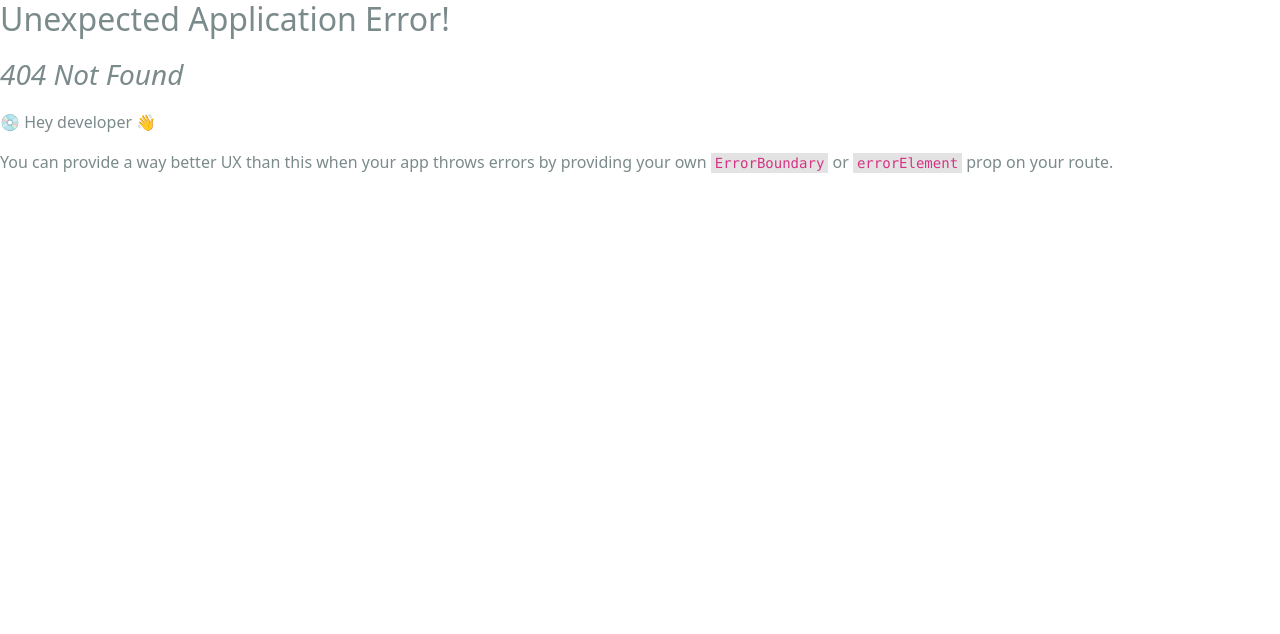
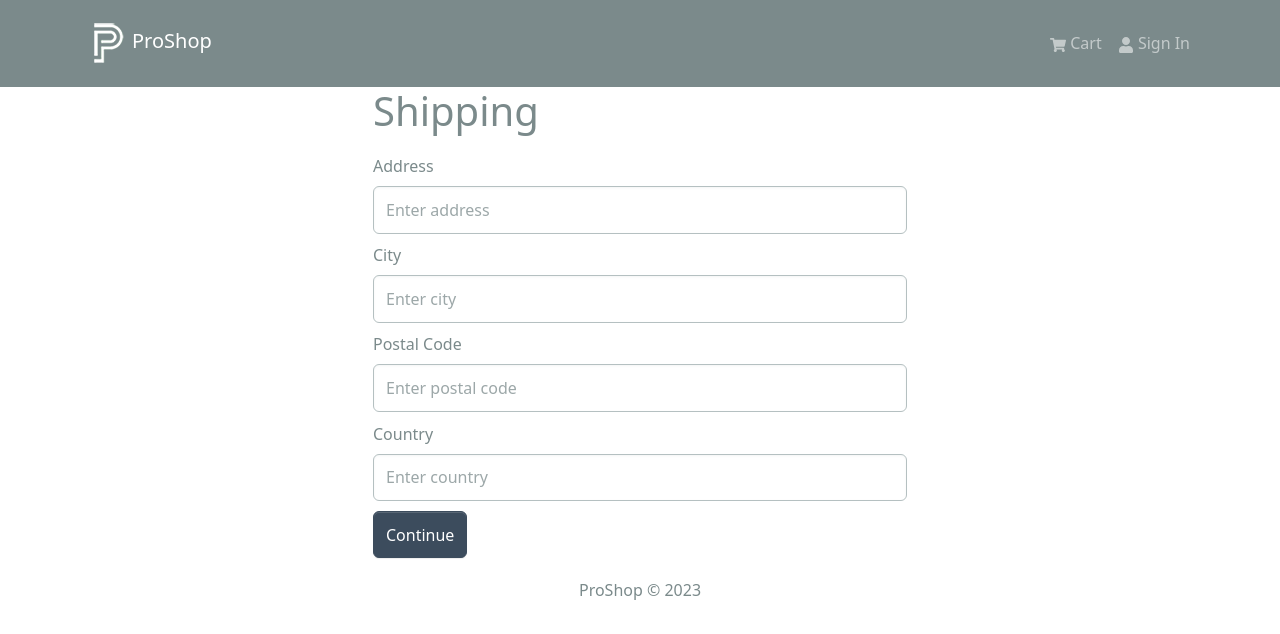
Before and after one commit to Youssefelharouch/ProShop, a React (Create React App) app in the folder frontend/: page /shipping in a window 1280 px wide. Before the commit this address had no page. Shown: the top 634 px of the page. Built offline with nearby package versions, Linux system fonts and the light colour scheme.

Commit message:
Shipping screen and state

```diff
--- a/frontend/src/index.js
+++ b/frontend/src/index.js
@@ -19,6 +19,7 @@
 import CartScreen from "./screens/CartScreen";
 import LoginScreen from "./screens/LoginScreen";
 import RegisterScreen from "./screens/Register";
+import ShippingScreen from "./screens/ShippingScreen";
 
 const router = createBrowserRouter(
   createRoutesFromElements(
@@ -28,6 +29,7 @@
       <Route path='/cart' element={<CartScreen />} />
       <Route path='/login' element={<LoginScreen />} />
       <Route path='/register' element={<RegisterScreen />} />
+      <Route path='/shipping' element={<ShippingScreen />} />
 
     </Route>
   )
--- /dev/null
+++ b/frontend/src/screens/ShippingScreen.jsx
@@ -0,0 +1,85 @@
+import { useState } from 'react';
+import { Form, Button } from 'react-bootstrap';
+import { useDispatch, useSelector } from 'react-redux';
+import { useNavigate } from 'react-router-dom';
+import FormContainer from '../components/FormContainer';
+import { saveShippingAddress } from '../slices/carteSlice';
+
+const ShippingScreen = () => {
+  const cart = useSelector((state) => state.cart);
+  const { shippingAddress } = cart;
+
+  const [address, setAddress] = useState(shippingAddress?.address || '');
+  const [city, setCity] = useState(shippingAddress?.city || '');
+  const [postalCode, setPostalCode] = useState(
+    shippingAddress
+    ?.postalCode || ''
+  );
+  const [country, setCountry] = useState(shippingAddress?.country || '');
+
+  const dispatch = useDispatch();
+  const navigate = useNavigate();
+
+  const submitHandler = (e) => {
+    e.preventDefault();
+    dispatch(saveShippingAddress({ address, city, postalCode, country }));
+    navigate('/payment');
+  };
+
+  return (
+    <FormContainer>
+      <h1>Shipping</h1>
+      <Form onSubmit={submitHandler}>
+        <Form.Group className='my-2' controlId='address'>
+          <Form.Label>Address</Form.Label>
+          <Form.Control
+            type='text'
+            placeholder='Enter address'
+            value={address}
+            required
+            onChange={(e) => setAddress(e.target.value)}
+          ></Form.Control>
+        </Form.Group>
+
+        <Form.Group className='my-2' controlId='city'>
+          <Form.Label>City</Form.Label>
+          <Form.Control
+            type='text'
+            placeholder='Enter city'
+            value={city}
+            required
+            onChange={(e) => setCity(e.target.value)}
+          ></Form.Control>
+        </Form.Group>
+
+        <Form.Group className='my-2' controlId='postalCode'>
+          <Form.Label>Postal Code</Form.Label>
+          <Form.Control
+            type='text'
+            placeholder='Enter postal code'
+            value={postalCode}
+            required
+            onChange={(e) => setPostalCode(e.target.value)}
+          ></Form.Control>
+        </Form.Group>
+
+        <Form.Group className='my-2' controlId='country'>
+          <Form.Label>Country</Form.Label>
+          <Form.Control
+            type='text'
+            placeholder='Enter country'
+            value={country}
+            required
+            onChange={(e) => setCountry(e.target.value)}
+          ></Form.Control>
+        </Form.Group>
+
+        <Button type='submit' variant='primary'>
+          Continue
+        </Button>
+      </Form>
+    </FormContainer>
+  );
+};
+
+export default ShippingScreen;
--- a/frontend/src/slices/carteSlice.js
+++ b/frontend/src/slices/carteSlice.js
@@ -4,22 +4,9 @@
 
 const initialState = localStorage.getItem("cart")
   ? JSON.parse(localStorage.getItem("cart"))
-  : { cartItems: [] };
-/*
-  {
-    name: "Sony Playstation 4 Pro White Version",
-    image: "/images/playstation.jpg",
-    description:
-      "The ultimate home entertainment center starts with PlayStation. Whether you are into gaming, HD movies, television, music",
-    brand: "Sony",
-    category: "Electronics",
-    price: 399.99,
-    countInStock: 11,
-    rating: 5,
-    numReviews: 12,
-  },
+  : { cartItems: [], shippingAddress: {}, paymentMethod: 'PayPal' };
 
-*/
+
 const cartSlice = createSlice({
   name: "cart",
   initialState,
@@ -42,7 +29,12 @@
       state.cartItems = state.cartItems.filter((x) => x._id !== action.payload);
       return updateCart(state);
     },
+    saveShippingAddress: (state, action) => {
+      state.shippingAddress = action.payload;
+      // localStorage.setItem('cart', JSON.stringify(state));
+      return updateCart(state);
+    },
   },
 });
-export const { addToCart, removeFromCart } = cartSlice.actions;
+export const { addToCart, removeFromCart , saveShippingAddress } = cartSlice.actions;
 export default cartSlice.reducer;
```
